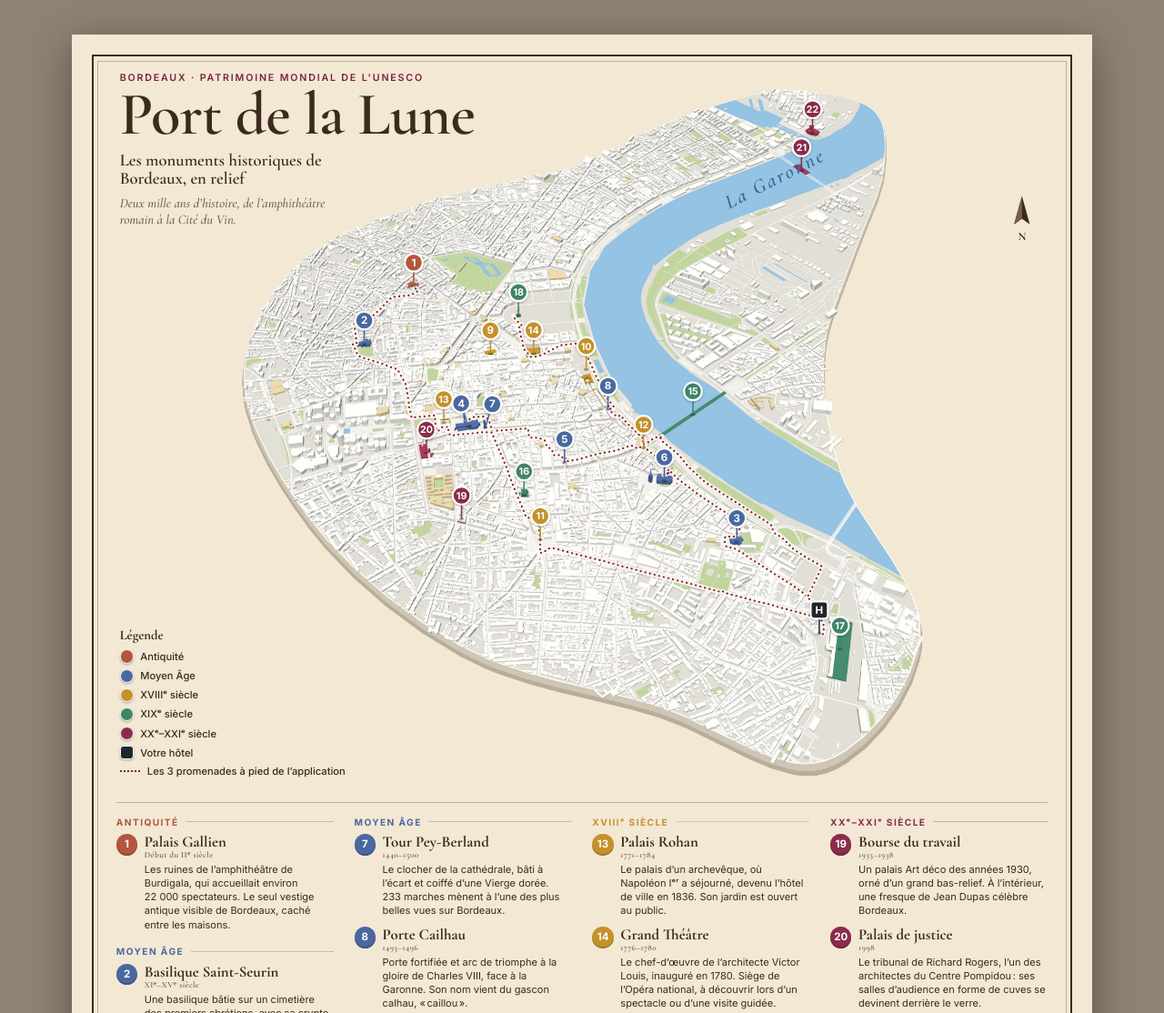
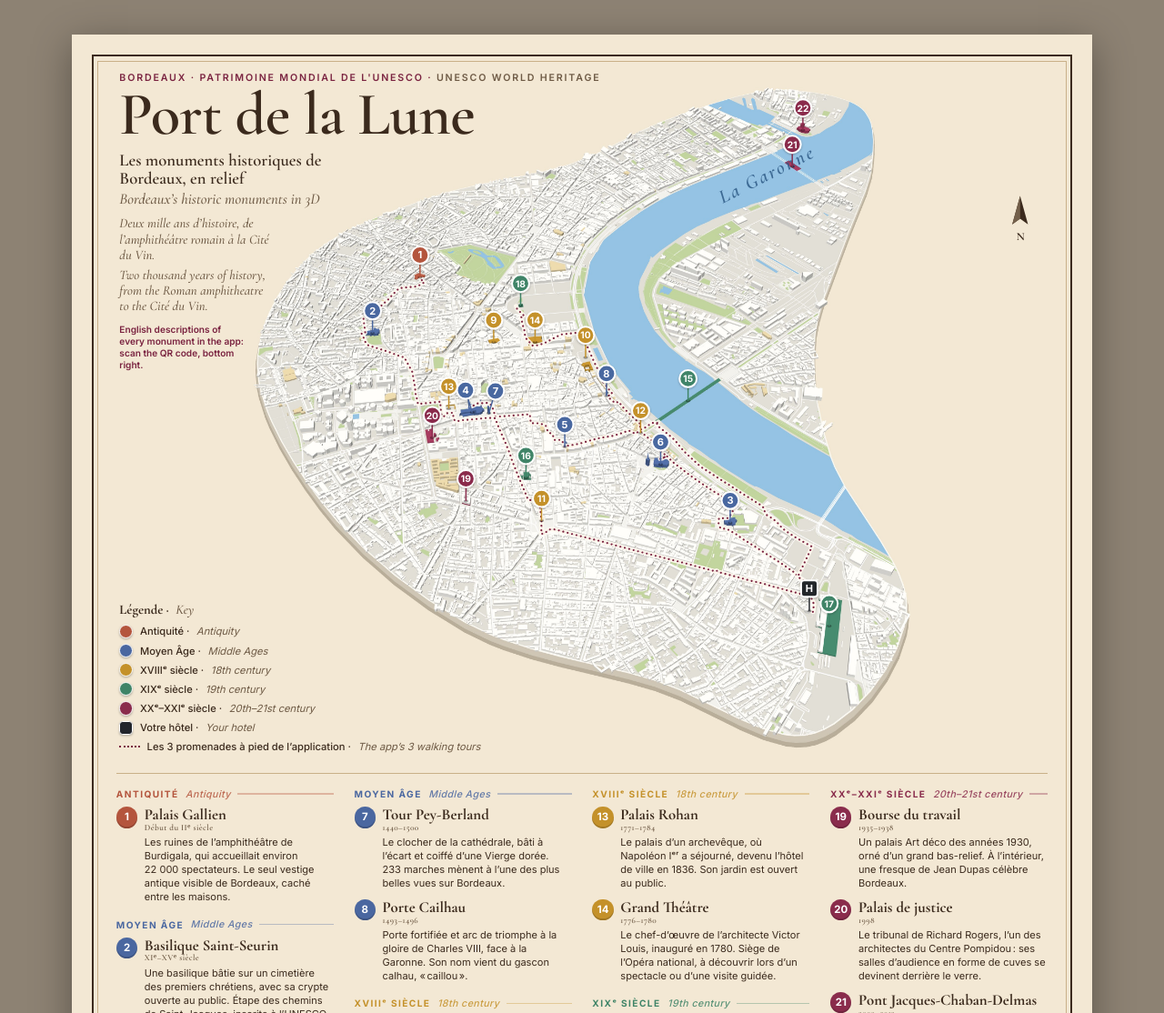
Before and after one commit to Ubik2077/bordeaux-patrimoine, a website: page affiche-a3.html in a window 1280 px wide. Shown: the top 1114 px of the page at 91% size. Drawn offline with nearby package versions, Linux system fonts and the light colour scheme.

Commit message:
Affiche murale A2 et textes en anglais sur les grandes affiches (sauf les résumés)
Co-Authored-By: Claude Opus 5.5 <noreply@anthropic.com>

```diff
--- a/affiche-a3.html
+++ b/affiche-a3.html
@@ -4,20 +4,21 @@
   <meta charset="utf-8">
   <meta name="viewport" content="width=device-width, initial-scale=1">
   <title>Port de la Lune — affiche A3</title>
-  <!-- Affiche A3 pour l'accueil : la ville entière, les 22 monuments numérotés et leur résumé, le QR code du site.
-       Imprimer depuis le navigateur (format A3, marges : aucune), ou régénérer affiche-port-de-la-lune-a3.pdf
-       avec scripts/affiche.sh. Carte : img/affiche/carte-a3.jpg ; positions des monuments sur cette image :
+  <!-- Grande affiche pour l'accueil : la ville entière, les 22 monuments numérotés et leur résumé, le QR code du site.
+       Textes en français, chacun suivi de l'anglais (sauf les résumés : les anglophones les trouvent dans l'application).
+       A3 par défaut ; affiche-a3.html?a2 donne la version murale A2 (la même page agrandie √2 fois).
+       Imprimer depuis le navigateur (format A3 ou A2, marges : aucune), ou régénérer les PDF avec scripts/affiche.sh. Carte : img/affiche/carte-a3.jpg ; positions des monuments sur cette image :
        img/affiche/carte-a3.json (voir scripts/affiche.sh pour refaire la capture). -->
   <link rel="preconnect" href="https://fonts.googleapis.com">
   <link rel="preconnect" href="https://fonts.gstatic.com" crossorigin>
   <link href="https://fonts.googleapis.com/css2?family=Cormorant+Garamond:ital,wght@0,500;0,600;0,700;1,500;1,600&family=Inter:wght@400;500;600;700&display=swap" rel="stylesheet">
+  <style id="page">@page { size: A3; margin: 0; }</style><!-- A2 : « size: A2 » n'existe pas en CSS, d'où 420mm 594mm dans le script -->
   <style>
     :root {
       --parchemin: #f3e8d4; --filet: #c9b088;
       --brun: #3b2a1d; --brun-doux: #6e5a45; --bordeaux: #7a2340;
       --serif: 'Cormorant Garamond', Georgia, serif; --sans: Inter, -apple-system, sans-serif;
     }
-    @page { size: A3; margin: 0; }
     * { box-sizing: border-box; }
     html, body { margin: 0; }
     body { background: #8d8273; font-family: var(--sans); color: var(--brun); -webkit-print-color-adjust: exact; print-color-adjust: exact; }
@@ -34,29 +35,37 @@
     .affiche::after { inset: 7.6mm; border-width: .25mm; border-color: var(--filet); }
 
     /* ---------- carte ---------- */
-    .carte { position: relative; width: 100%; aspect-ratio: 1200 / 918; flex: none; }
+    .carte { position: relative; width: 96%; margin: 0 auto; aspect-ratio: 1200 / 918; flex: none; }
     .carte img, .carte svg.calque { position: absolute; inset: 0; width: 100%; height: 100%; display: block; }
 
-    .titre { position: absolute; left: 1mm; top: -1mm; }
+    .titre { position: absolute; left: -4.5mm; top: -1mm; }
     .kicker { margin: 0; font-size: 8pt; letter-spacing: .17em; text-transform: uppercase; font-weight: 600; color: var(--bordeaux); }
     h1 { margin: 1mm 0 0; font-family: var(--serif); font-weight: 600; font-size: 50pt; line-height: .9; letter-spacing: -.01em; white-space: nowrap; }
     .sous { margin: 2.5mm 0 0; max-width: 72mm; font-family: var(--serif); font-size: 14pt; font-weight: 600; line-height: 1.12; }
-    .intro { margin: 2mm 0 0; max-width: 60mm; font-family: var(--serif); font-style: italic; font-size: 11pt; line-height: 1.2; color: var(--brun-doux); }
+    .sous .en { display: block; margin-top: .8mm; font-size: 12.5pt; font-style: italic; font-weight: 500; color: var(--brun-doux); }
+    .intro { margin: 2.2mm 0 0; max-width: 45mm; font-family: var(--serif); font-style: italic; font-size: 11pt; line-height: 1.18; color: var(--brun-doux); }
+    .intro.en { margin-top: 1.2mm; }
+    .vers-app { margin: 2.6mm 0 0; max-width: 37mm; font-size: 7.6pt; font-weight: 600; line-height: 1.3; color: var(--bordeaux); }
+    em.en, .en { font-style: italic; }
+    .kicker .en { font-style: normal; color: var(--brun-doux); }
 
-    .legende { position: absolute; left: 1mm; bottom: 3mm; display: grid; gap: 1.6mm; font-size: 8.4pt; font-weight: 500; }
+    .legende { position: absolute; left: -4.5mm; bottom: 2mm; display: grid; gap: 1.6mm; font-size: 8.4pt; font-weight: 500; }
     .legende span { display: flex; align-items: center; gap: 2mm; }
     .legende i { flex: none; width: 4mm; height: 4mm; border-radius: 50%; border: .45mm solid #fff; box-shadow: 0 .3mm .6mm rgba(0,0,0,.25); }
     .legende i.h { border-radius: 1mm; background: #22252b; }
     .legende i.pr { width: 6mm; height: 0; border: 0; border-top: .7mm dotted var(--bordeaux); border-radius: 0; box-shadow: none; }
     .legende .titre-leg { font-family: var(--serif); font-size: 11pt; font-weight: 700; margin-bottom: .4mm; }
+    .legende em { color: var(--brun-doux); font-weight: 400; }
+    .legende .titre-leg em { font-weight: 500; }
 
-    .nord { position: absolute; right: 2mm; top: 34mm; width: 11mm; text-align: center; font: 700 9pt var(--serif); color: var(--brun); }
+    .nord { position: absolute; right: -3mm; top: 34mm; width: 11mm; text-align: center; font: 700 9pt var(--serif); color: var(--brun); }
     .nord svg { display: block; width: 11mm; height: 11mm; }
 
     /* ---------- résumés ---------- */
     .bas { flex: 1; display: grid; grid-template-columns: repeat(4, 1fr); gap: 0 6mm; margin-top: 4mm; padding-top: 4mm; border-top: .3mm solid var(--filet); min-height: 0; }
     .col { display: flex; flex-direction: column; gap: 2.6mm; min-height: 0; }
     .epoque { display: flex; align-items: center; gap: 2mm; margin: 0 0 -.6mm; font-size: 7.6pt; font-weight: 700; letter-spacing: .14em; text-transform: uppercase; }
+    .epoque em { font-weight: 500; letter-spacing: .04em; text-transform: none; font-size: 8pt; opacity: .85; }
     .epoque::after { content: ''; flex: 1; height: .3mm; background: currentColor; opacity: .35; }
     .epoque + .epoque, .monu + .epoque { margin-top: 1.6mm; }
     .monu { display: grid; grid-template-columns: 6.2mm 1fr; gap: 0 2mm; }
@@ -67,15 +76,18 @@
 
     .qr-bloc { margin-top: auto; padding: 3mm 3mm 2.6mm; background: #fffaf0; border: .5mm solid var(--brun); border-radius: 3mm; text-align: center; }
     .qr-bloc .appel { margin: 0; font-family: var(--serif); font-size: 14pt; font-weight: 700; line-height: 1.02; }
-    .qr { width: 37mm; height: 37mm; margin: 2.4mm auto 0; }
+    .qr-bloc .appel-en { margin: 1mm 0 0; font-family: var(--serif); font-size: 12pt; font-style: italic; font-weight: 600; line-height: 1.05; color: var(--brun-doux); }
+    .qr { width: 35mm; height: 35mm; margin: 2.2mm auto 0; }
     .qr svg { display: block; width: 100%; height: 100%; }
-    .qr-bloc .plus { margin: 2mm 0 0; font-size: 7.2pt; line-height: 1.35; color: var(--brun-doux); }
+    .qr-bloc .plus { margin: 1.8mm 0 0; font-size: 7.2pt; line-height: 1.3; color: var(--brun-doux); }
     .qr-bloc .url { margin: 1mm 0 0; font-size: 7pt; font-weight: 600; color: var(--bordeaux); word-break: break-all; }
 
     .pied { flex: none; display: flex; justify-content: space-between; gap: 6mm; margin-top: 3mm; font-size: 6.4pt; color: var(--brun-doux); }
 
     .boutons { display: flex; justify-content: center; gap: 10px; margin: 0 0 14px; }
     .boutons button { padding: 9px 18px; border: 0; border-radius: 999px; background: var(--bordeaux); color: #fff; font: 600 14px var(--sans); cursor: pointer; }
+    /* version murale A2 (?a2) : la même affiche, agrandie √2 fois */
+    html.a2 .affiche { zoom: 1.41421; }
     @media print {
       body { background: none; }
       .affiche { margin: 0; box-shadow: none; }
@@ -90,10 +102,12 @@
       <svg class="calque" id="calque" viewBox="0 0 1200 918" aria-hidden="true"></svg>
 
       <div class="titre">
-        <p class="kicker">Bordeaux · Patrimoine mondial de l'UNESCO</p>
+        <p class="kicker">Bordeaux · Patrimoine mondial de l'UNESCO · <span class="en">UNESCO World Heritage</span></p>
         <h1>Port de la Lune</h1>
-        <p class="sous">Les monuments historiques de Bordeaux, en relief</p>
+        <p class="sous">Les monuments historiques de Bordeaux, en relief<span class="en">Bordeaux’s historic monuments in 3D</span></p>
         <p class="intro">Deux mille ans d’histoire, de l’amphithéâtre romain à la Cité du Vin.</p>
+        <p class="intro en">Two thousand years of history, from the Roman amphitheatre to the Cité du Vin.</p>
+        <p class="vers-app">English descriptions of every monument in the app: scan the QR code, bottom right.</p>
       </div>
 
       <div class="nord"><svg viewBox="0 0 24 24"><path d="M12 2 17 20 12 16.5 7 20z" fill="#3b2a1d"/><path d="M12 2 12 16.5 7 20z" fill="#74604b"/></svg>N</div>
@@ -105,14 +119,24 @@
 
     <footer class="pied">
       <span id="hotel"></span>
-      <span>Fond de carte : IGN BD TOPO et OpenStreetMap · Textes : fiches de l’application Port de la Lune</span>
+      <span>Fond de carte · <em>Map data</em> : IGN BD TOPO, OpenStreetMap · Textes · <em>Texts</em> : application Port de la Lune</span>
     </footer>
   </main>
-  <div class="boutons"><button onclick="print()">Imprimer l’affiche (A3)</button></div>
+  <div class="boutons"><button onclick="print()" id="imprimer">Imprimer l’affiche (A3)</button></div>
 
   <script src="vendor/qrcode.js"></script>
   <script>
     const URL_SITE = 'https://ubik2077.github.io/bordeaux-patrimoine/';
+
+    // ?a2 : version murale (format de page A2, affiche agrandie par le CSS)
+    if (new URLSearchParams(location.search).has('a2')) {
+      document.documentElement.classList.add('a2');
+      document.getElementById('page').textContent = '@page { size: 420mm 594mm; margin: 0; }';
+      document.title = 'Port de la Lune — affiche A2';
+      document.getElementById('imprimer').textContent = 'Imprimer l’affiche (A2)';
+    }
+    // traduction anglaise des époques (la même que dans l'application, js/lang/en.js)
+    const EPOQUES_EN = { antique: 'Antiquity', medieval: 'Middle Ages', lumieres: '18th century', xix: '19th century', contemporain: '20th–21st century' };
 
     // ordre chronologique (numéros de la carte) et résumé de chaque monument, tirés des fiches
     const RESUMES = [
@@ -191,9 +215,10 @@
       // légende des époques
       const compte = {};
       for (const [id] of RESUMES) compte[parId[id].epoque] = (compte[parId[id].epoque] || 0) + 1;
-      document.getElementById('legende').innerHTML = '<span class="titre-leg">Légende</span>' +
-        Object.entries(ep).map(([k, e]) => `<span><i style="background:${e.color}"></i>${e.label}</span>`).join('') +
-        '<span><i class="h"></i>Votre hôtel</span><span><i class="pr"></i>Les 3 promenades à pied de l’application</span>';
+      document.getElementById('legende').innerHTML = '<span class="titre-leg">Légende · <em>Key</em></span>' +
+        Object.entries(ep).map(([k, e]) => `<span><i style="background:${e.color}"></i>${e.label} · <em>${EPOQUES_EN[k]}</em></span>`).join('') +
+        '<span><i class="h"></i>Votre hôtel · <em>Your hotel</em></span>' +
+        '<span><i class="pr"></i>Les 3 promenades à pied de l’application · <em>The app’s 3 walking tours</em></span>';
 
       // résumés en quatre colonnes, avec un intertitre à chaque changement d'époque
       const bas = document.getElementById('bas');
@@ -202,12 +227,12 @@
         let html = '', courante = null;
         RESUMES.slice(debut, fin).forEach(([id, resume], j) => {
           const m = parId[id], e = ep[m.epoque];
-          if (m.epoque !== courante) { courante = m.epoque; html += `<p class="epoque" style="color:${e.color}">${e.label}</p>`; }
+          if (m.epoque !== courante) { courante = m.epoque; html += `<p class="epoque" style="color:${e.color}">${e.label} <em>${EPOQUES_EN[m.epoque]}</em></p>`; }
           html += `<article class="monu"><span class="num" style="background:${e.color}">${debut + j + 1}</span>` +
             `<h3>${echap(m.name)}<span class="dates">${echap(m.dates)}</span></h3><p>${insecables(echap(resume))}</p></article>`;
         });
-        if (c === COLONNES.length - 1) html += '<div class="qr-bloc"><p class="appel">Emportez la carte<br>sur votre téléphone</p><div class="qr" id="qr"></div>' +
-          '<p class="plus">Gratuit, sans installation · 5 langues</p><p class="url" id="url"></p></div>';
+        if (c === COLONNES.length - 1) html += '<div class="qr-bloc"><p class="appel">Emportez la carte<br>sur votre téléphone</p><p class="appel-en">Take the map on your phone</p><div class="qr" id="qr"></div>' +
+          '<p class="plus">Gratuit, sans installation · 5 langues<br><em>Free, nothing to install · in English</em></p><p class="url" id="url"></p></div>';
         bas.insertAdjacentHTML('beforeend', `<div class="col">${html}</div>`);
         debut = fin;
       });
```
Also changed, not shown: README.md, 3 other files.
